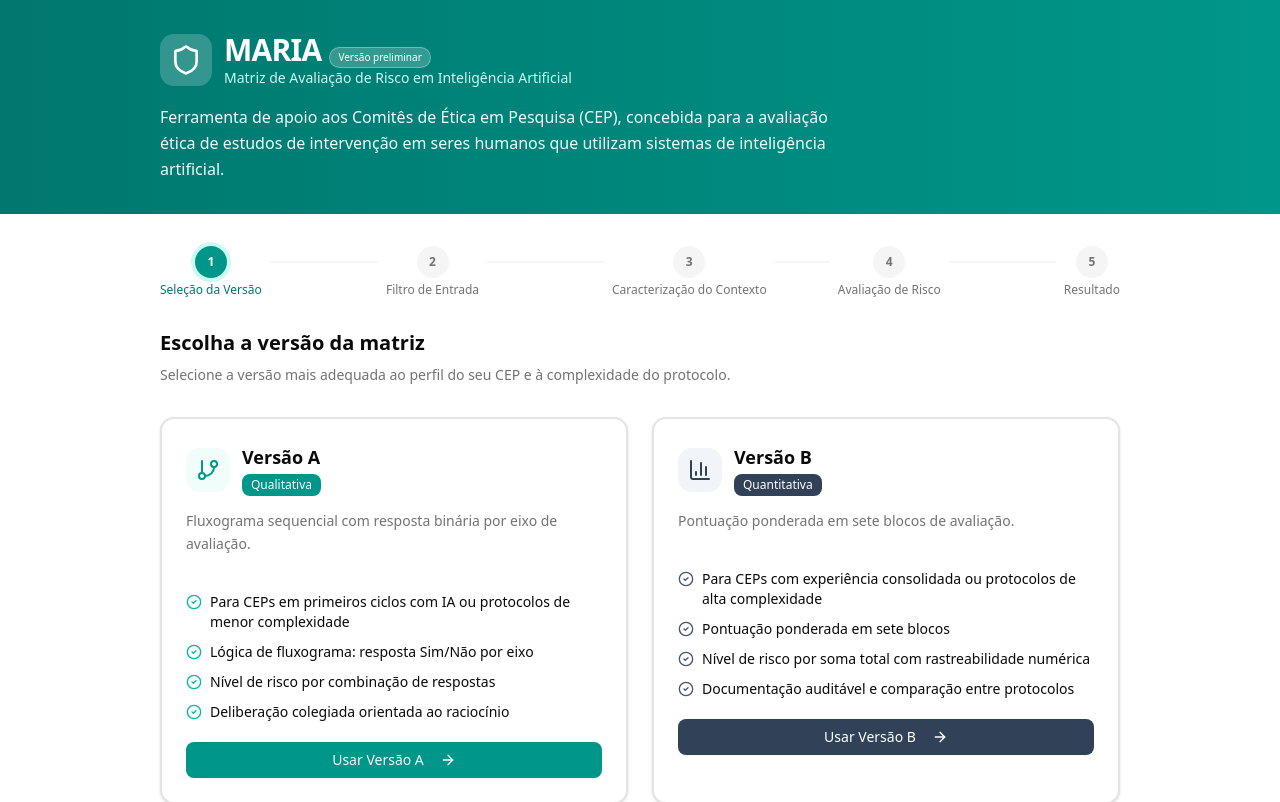
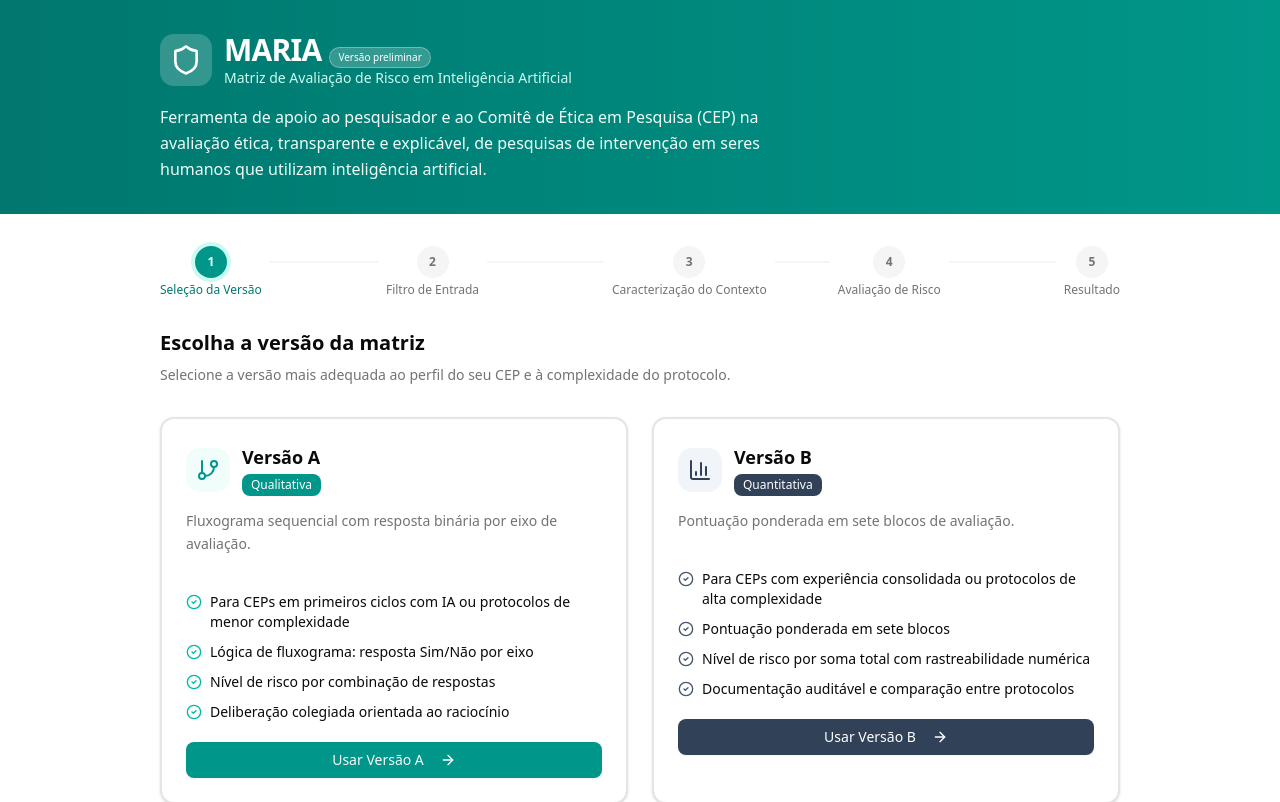
Before and after one commit to Tonaco-13/MARIAH-Matriz-de-Avaliacao-de-Risco-de-IA-em-Pesquisa-com-Seres-Humanos, a Next.js app: page / in a window 1280 px wide. Shown: the top 802 px of the page. Built offline with nearby package versions, Linux system fonts and the light colour scheme.

Commit message:
fix(copy): alinha tagline do seletor (duplo publico, transparencia e explicabilidade)

```diff
--- a/src/components/maria/VersionSelector.tsx
+++ b/src/components/maria/VersionSelector.tsx
@@ -44,9 +44,9 @@ export default function VersionSelector({ onSelect, onSelectTriagem }: VersionSe
             </div>
           </div>
           <p className="text-teal-50 max-w-2xl text-sm sm:text-base leading-relaxed">
-            Ferramenta de apoio aos Comitês de Ética em Pesquisa (CEP), concebida para a
-            avaliação ética de estudos de intervenção em seres humanos que utilizam sistemas
-            de inteligência artificial.
+            Ferramenta de apoio ao pesquisador e ao Comitê de Ética em Pesquisa (CEP) na
+            avaliação ética, transparente e explicável, de pesquisas de intervenção em seres
+            humanos que utilizam inteligência artificial.
           </p>
         </div>
       </header>
```
